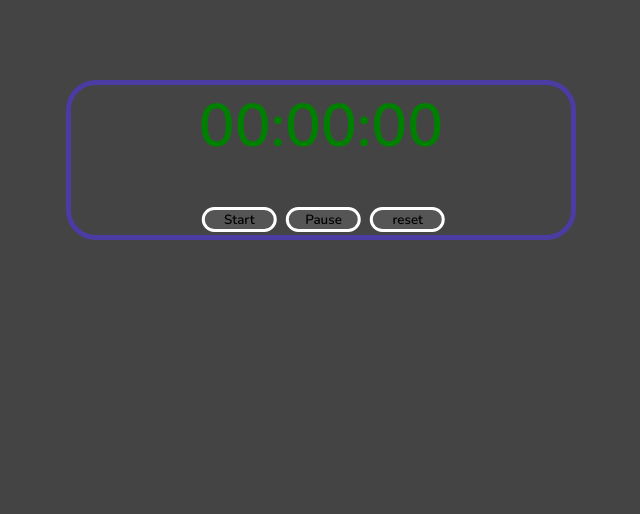
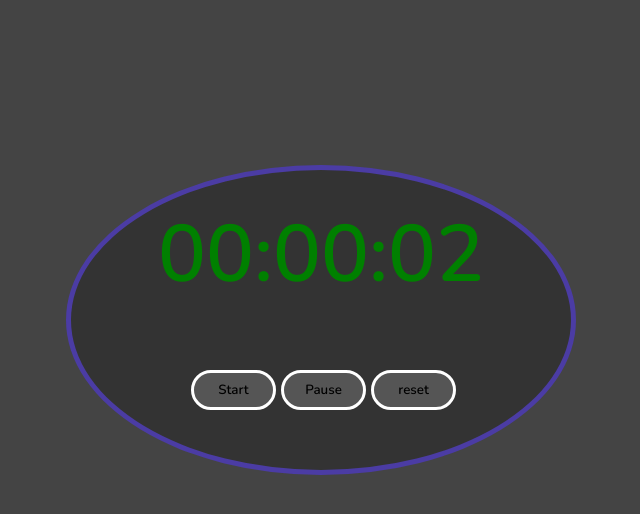
Before and after one commit to Osmani16/simple-stop-watch, a plain HTML site: page src/index.html in a window 1280 px wide. Both pictures are taken after a click on the button "Start". Shown: the whole page, without its empty margins (319-959 px from the left). Drawn offline with nearby package versions, Linux system fonts and the light colour scheme.

Commit message:
stopwatch can now start counting and be reset

```diff
--- a/src/index.js
+++ b/src/index.js
@@ -3,3 +3,49 @@ const pause_btn = document.querySelector('#pause');
 const reset_btn = document.querySelector('#reset');
 
 const time_display = document.querySelector('.time_display');
+
+let sec_num = 60;
+let min_num = 60 * 60;
+
+let start_time = 0;
+let pause_time = 0;
+let seconds_passed = 0;
+let minutes_passed = 0;
+let hours_passed = 0;
+
+let time_elapsed;
+
+const zero_pad = (num, places) => String(num).padStart(places, '0');
+
+start_btn.addEventListener('click', () => {
+    const start_date = new Date();
+    start_time = start_date.getTime();
+
+    const seconds_count_down = () => {
+        let temp_date = new Date();
+        seconds_passed = Math.floor((temp_date.getTime() - start_time) / 1000)
+        if ((seconds_passed) % sec_num == 0) {
+            minutes_passed++;
+        }
+        if ((seconds_passed) % min_num == 0) {
+            hours_passed++
+        }
+        time_elapsed = `${zero_pad(hours_passed, 2)}:${zero_pad(minutes_passed, 2)}:${zero_pad(seconds_passed, 2)}`;
+        time_display.innerText = time_elapsed;
+        reset_btn.addEventListener('click', () => {
+            clearInterval(count_down);
+            time_elapsed = `${zero_pad(0, 2)}:${zero_pad(0, 2)}:${zero_pad(0, 2)}`;
+            time_display.innerText = time_elapsed;
+        });
+    };
+
+    const count_down = setInterval(seconds_count_down, 1000)
+});
+
+pause_btn.addEventListener('click', () => {
+    const pause_date = new Date();
+    pause_time = pause_date.getTime();
+    console.log(start_time, pause_time)
+    seconds_passed = Math.floor((pause_time - start_time) / sec_format);
+    console.log(seconds_passed);
+});
--- a/src/styles.css
+++ b/src/styles.css
@@ -9,21 +9,23 @@ body {
 .container {
     position: absolute;
     left: 50%;
-    top: 20%;
+    top: 40%;
     transform: translate(-50%, -50%);
 
-    height: 150px;
+    height: 300px;
     width: 500px;
 
     border: 5px solid #4b3ca4;
-    border-radius: 30px;
+    border-radius: 100%;
+    background-color: #333333;
 }
 
 .inside_buttons {
     position: absolute;
     left: 50%;
-    top: 98%;
+    top: 80%;
     transform: translate(-50%, -100%);
+    display: flex;
 }
 
 .inside_buttons button {
@@ -32,8 +34,8 @@ body {
     border: 3px solid white;
     border-radius: 20px;
 
-    height: 25px;
-    width: 75px;
+    height: 40px;
+    width: 85px;
 
     text-align: center;
     margin-left: 5px;
@@ -46,11 +48,12 @@ body {
 .time_container {
     position: absolute;
     left: 50%;
+    top: 10%;
     transform: translate(-50%);
 }
 
 .time_container .time_display {
     color: green;
-    font-size: 60px;
+    font-size: 80px;
     font-weight: bold;
 }
```
